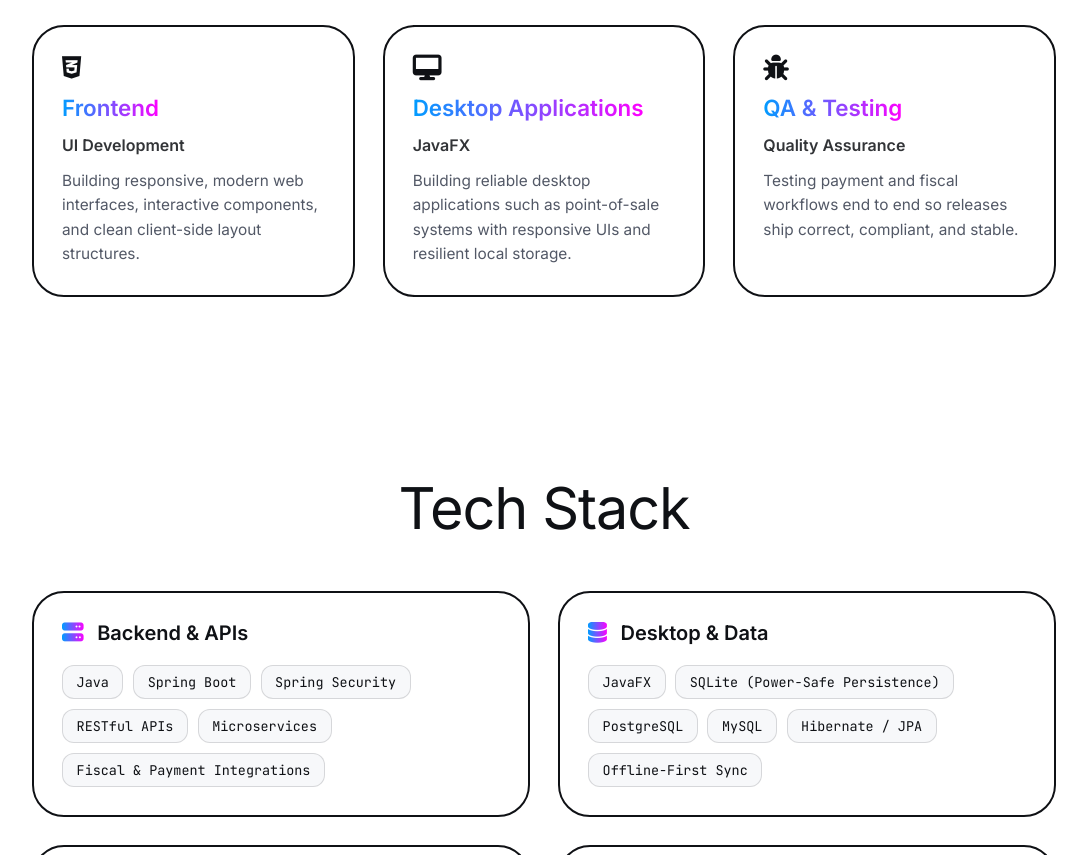
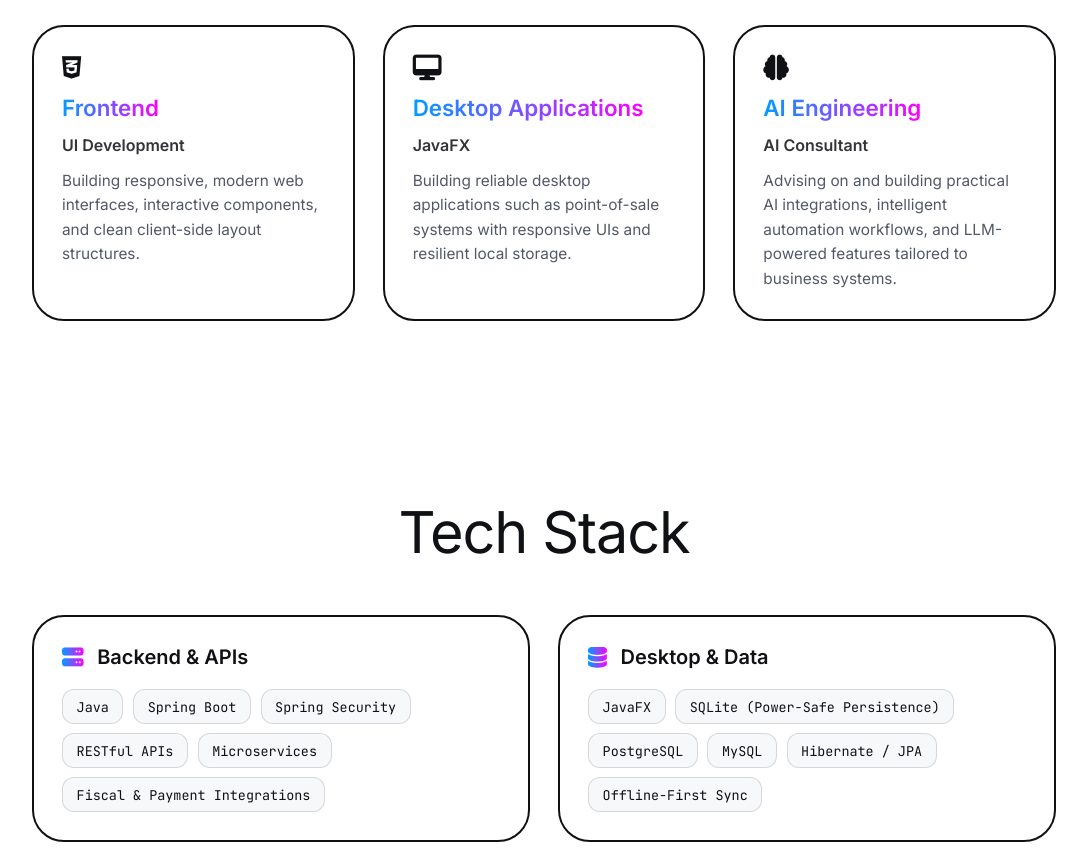
Before and after one commit to tynyabs/profile, a website: page index.html in a window 1280 px wide. Shown: the part 1337-2192 px from the top of the page, without its empty margins (96-1183 px from the left). Drawn offline with Linux system fonts and the light colour scheme; no server answers.

Commit message:
feat: add AI Engineering service section
Replace QA & Testing with AI Engineering in the services grid.

```diff
--- a/index.html
+++ b/index.html
@@ -132,11 +132,11 @@
           <p>Building reliable desktop applications such as point-of-sale systems with responsive UIs and resilient local storage.</p>
         </div>
 
-        <div class="grid-card reveal" data-track-id="service-qa" data-track-label="Service: QA & Testing" data-track-category="service">
-          <i class="fa-solid fa-bug"></i>
-          <span class="grid-card-title">QA &amp; Testing</span>
-          <h3 class="grid-card-subtitle">Quality Assurance</h3>
-          <p>Testing payment and fiscal workflows end to end so releases ship correct, compliant, and stable.</p>
+        <div class="grid-card reveal" data-track-id="service-ai" data-track-label="Service: AI Engineering" data-track-category="service">
+          <i class="fa-solid fa-brain"></i>
+          <span class="grid-card-title">AI Engineering</span>
+          <h3 class="grid-card-subtitle">AI Consultant</h3>
+          <p>Advising on and building practical AI integrations, intelligent automation workflows, and LLM-powered features tailored to business systems.</p>
         </div>
 
       </div>
```
Also changed, not shown: public/assets/aistudio/image_22039008.png (added), public/assets/aistudio/image_aae569ee.png (added).
